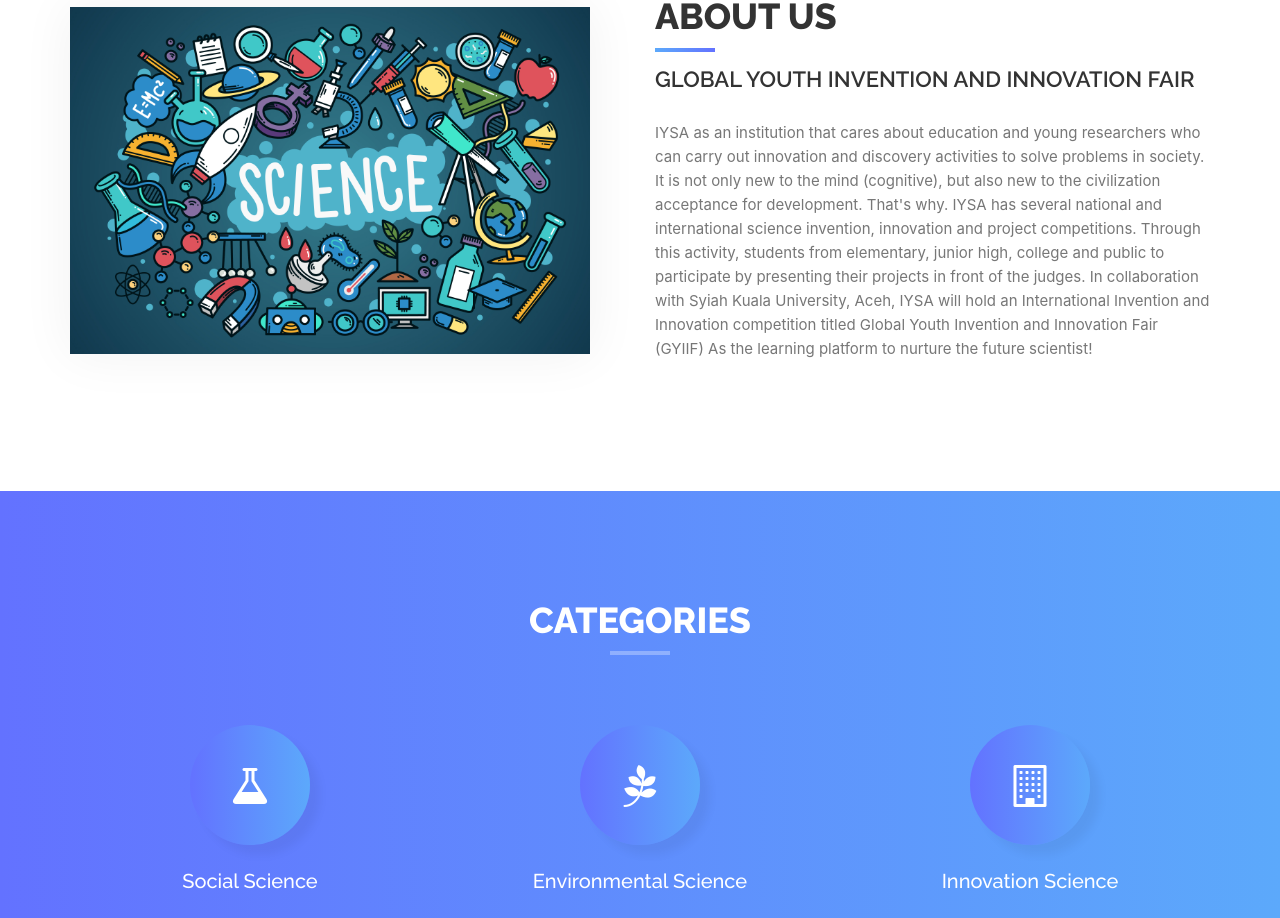
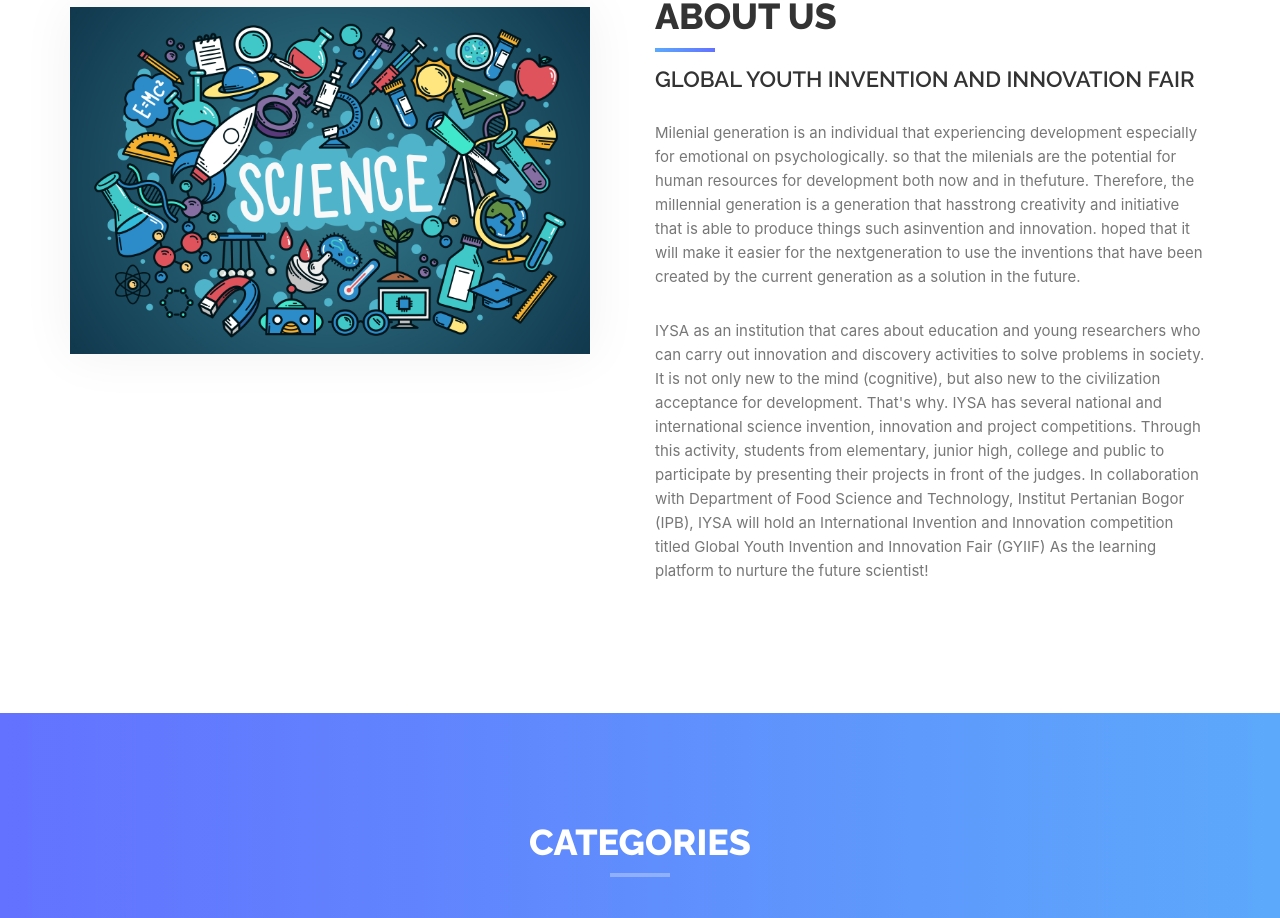
Before and after one commit to iysaofficial/Gyiif, a React (Create React App) app: page / in a window 1280 px wide. Shown: the part 960-1878 px from the top of the page. Built offline with nearby package versions, Linux system fonts and the light colour scheme; what smooth-scroll would draw is missing.

Commit message:
update about

```diff
--- a/src/components/about.jsx
+++ b/src/components/about.jsx
@@ -12,6 +12,7 @@ export const About = (props) => {
               <h2>About Us</h2>
               <h3>{props.data ? props.data.title : 'loading...'}</h3>
               <p>{props.data ? props.data.paragraph : 'loading...'}</p>
+              <p>{props.data ? props.data.paragraph2 : 'loading...'}</p>
 
             </div>
           </div>
--- a/src/data/data.json
+++ b/src/data/data.json
@@ -7,7 +7,8 @@
     },
     "About": {
         "title":"GLOBAL YOUTH INVENTION AND INNOVATION FAIR",
-        "paragraph": "IYSA as an institution that cares about education and young researchers who can carry out innovation and discovery activities to solve problems in society. It is not only new to the mind (cognitive), but also new to the civilization acceptance for development. That's why. IYSA has several national and international science invention, innovation and project competitions. Through this activity, students from elementary, junior high, college and public to participate by presenting their projects in front of the judges. In collaboration with Syiah Kuala University, Aceh, IYSA will hold an International Invention and Innovation competition titled Global Youth Invention and Innovation Fair (GYIIF) As the learning platform to nurture the future scientist!",
+        "paragraph": "Milenial generation is an individual that experiencing development especially for emotional on psychologically. so that the milenials are the potential for human resources for development both now and in thefuture. Therefore, the millennial generation is a generation that hasstrong creativity and initiative that is able to produce things such asinvention and innovation. hoped that it will make it easier for the nextgeneration to use the inventions that have been created by the current generation as a solution in the future.",
+        "paragraph2": "IYSA as an institution that cares about education and young researchers who can carry out innovation and discovery activities to solve problems in society. It is not only new to the mind (cognitive), but also new to the civilization acceptance for development. That's why. IYSA has several national and international science invention, innovation and project competitions. Through this activity, students from elementary, junior high, college and public to participate by presenting their projects in front of the judges. In collaboration with Department of Food Science and Technology, Institut Pertanian Bogor (IPB), IYSA will hold an International Invention and Innovation competition titled Global Youth Invention and Innovation Fair (GYIIF) As the learning platform to nurture the future scientist!",
         "Why": [
             "Lorem ipsum dolor",
             "Tempor incididunt",
```
